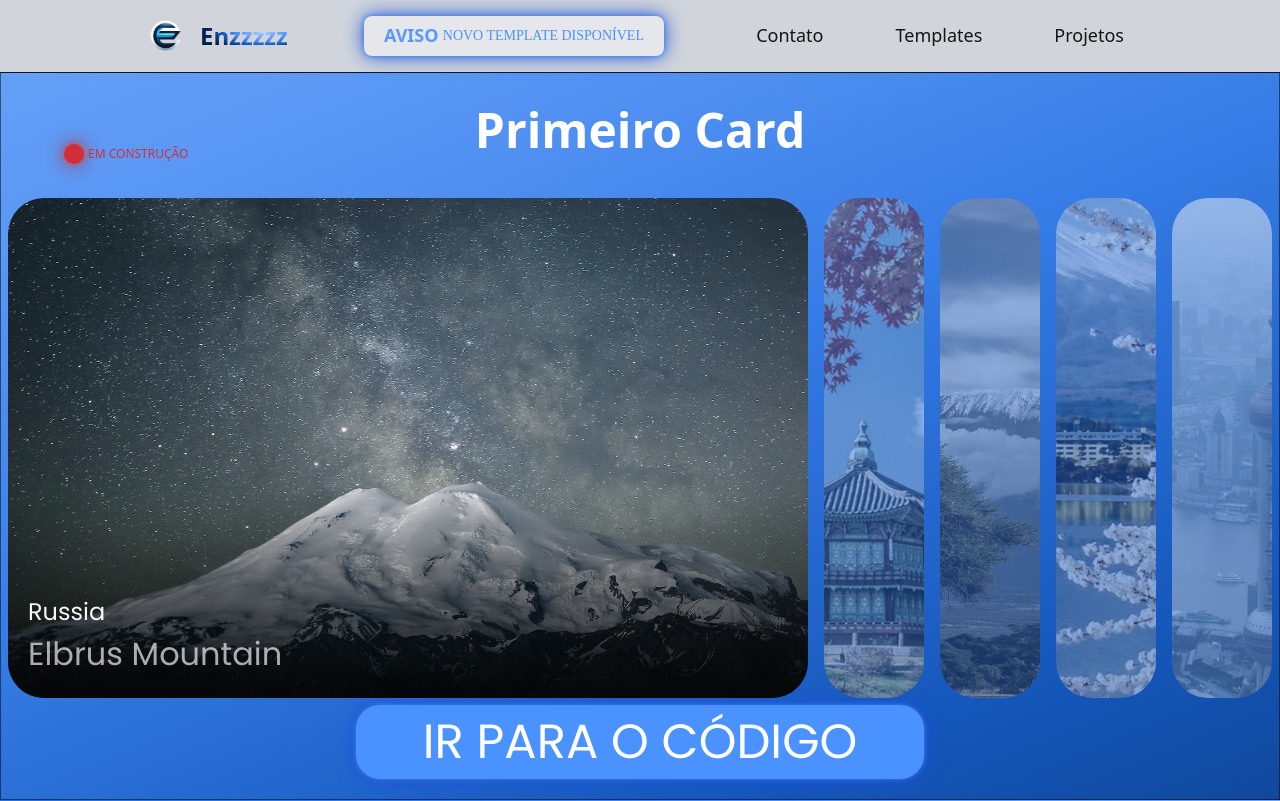
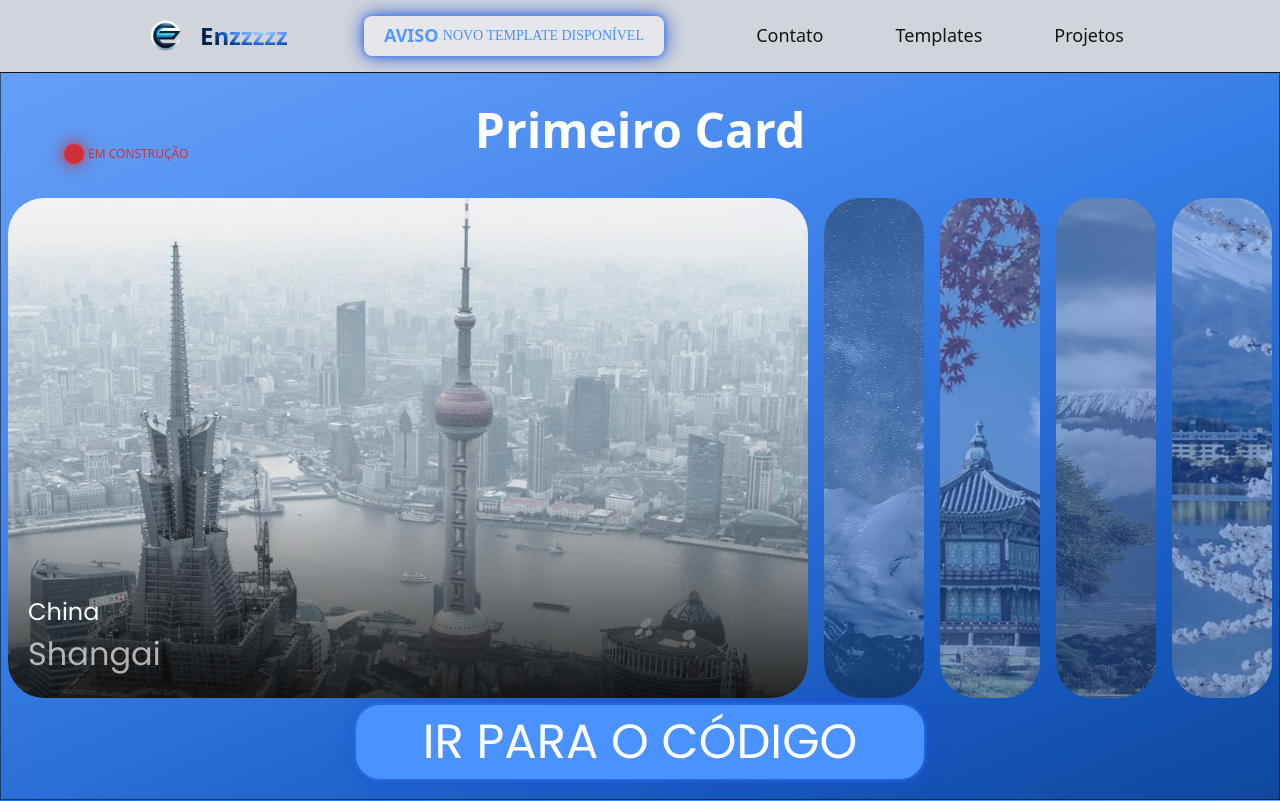
Before and after one commit to Enzzzzz/TailwindDeposit, a React (Vite) app: page / in a window 1280 px wide. Shown: the top 801 px of the page. Built offline with nearby package versions, Linux system fonts and the light colour scheme; a web font is replaced by a local one.

Commit message:
first card changed

```diff
--- a/src/templates/cards/firstCard.jsx
+++ b/src/templates/cards/firstCard.jsx
@@ -7,6 +7,11 @@ import africa from "/paralaxCards/serengeti.jpeg";
 import japan from "/paralaxCards/tokyo.jpg";
 
 const items = [
+    {
+      header: "China",
+      image: china,
+      text: `Shangai`,
+    },
   {
     header: "Russia",
     image: russia,
@@ -28,11 +33,6 @@ const items = [
     header: "Japan",
     image: japan,
     text: `Seoul`,
-  },
-  {
-    header: "China",
-    image: china,
-    text: `Shangai`,
   },
 ];
 
```
